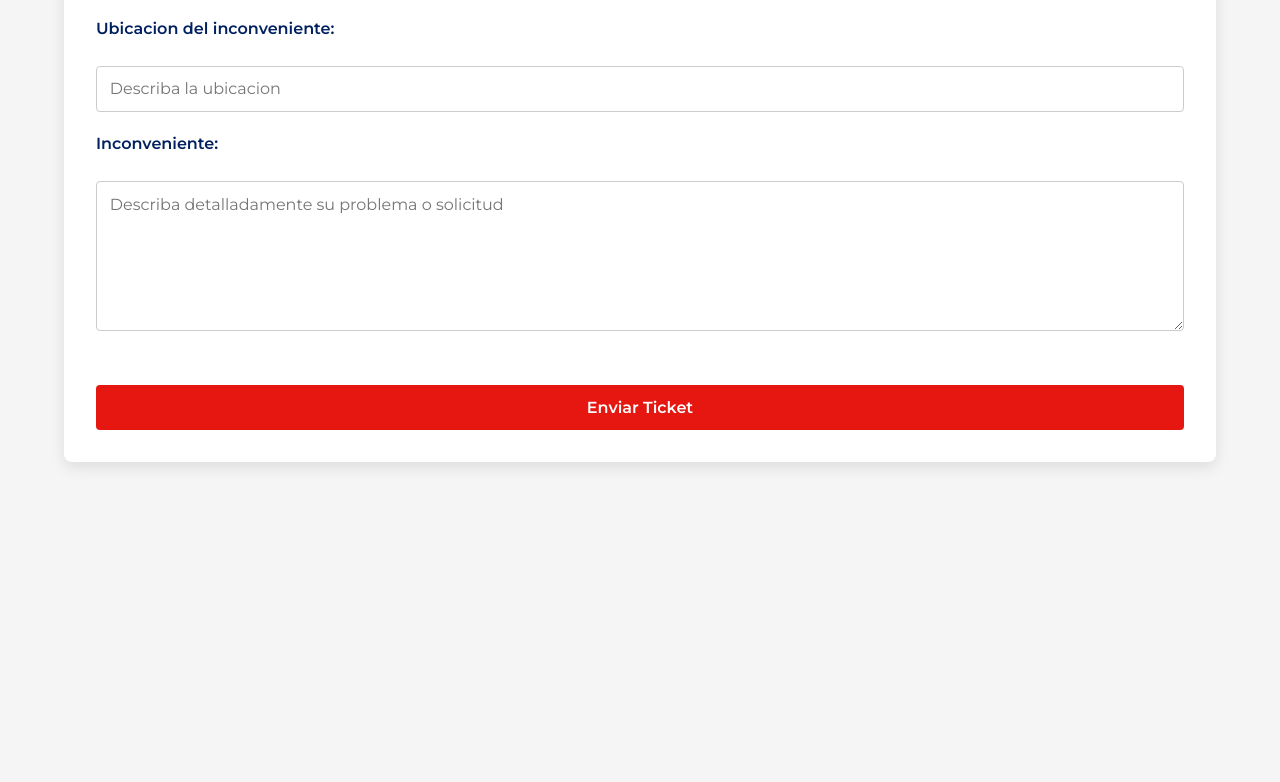
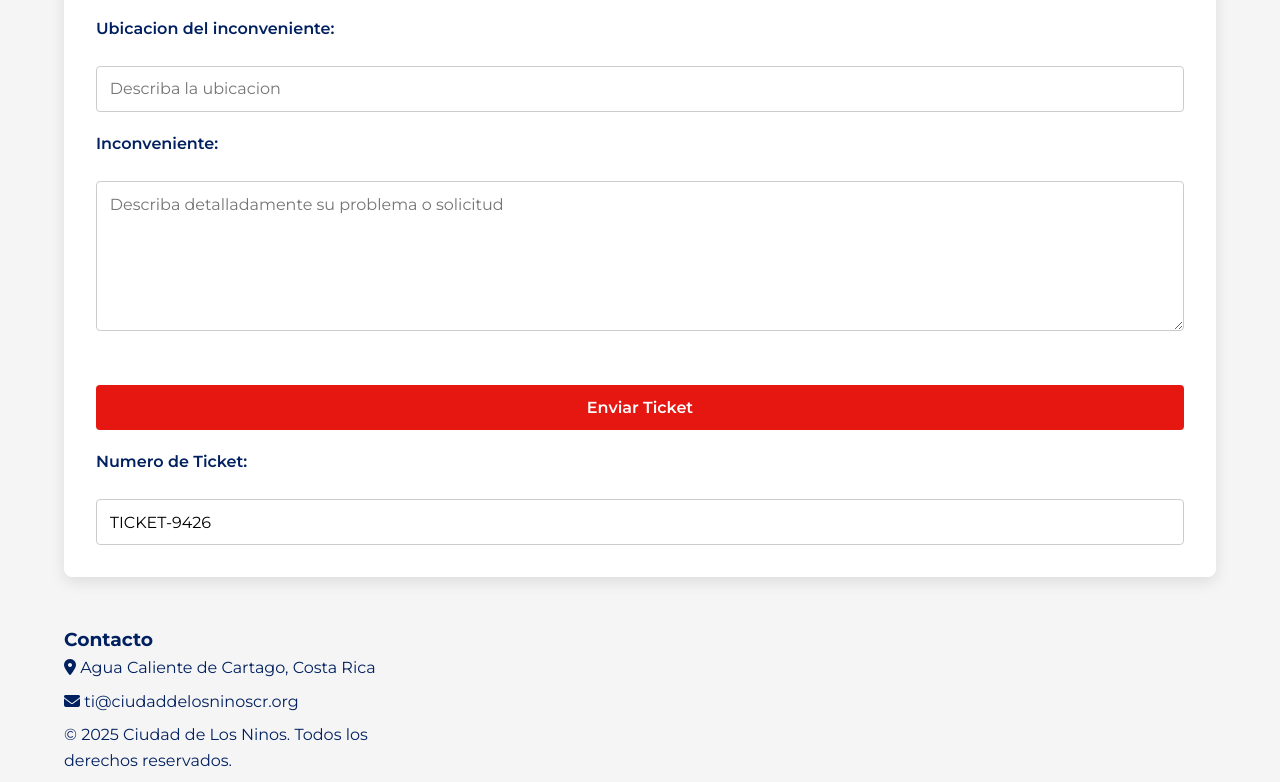
Before and after one commit to TIcdn/tickets-cdn, a plain HTML site: page index.html in a window 1280 px wide. Shown: the part 615-1397 px from the top of the page. Before the commit the page ends 1125 px from the top, so only its background shows below. Drawn offline with nearby package versions, Linux system fonts and the light colour scheme.

Commit message:
Update index.html

```diff
--- a/index.html
+++ b/index.html
@@ -5,6 +5,7 @@
     <meta name="viewport" content="width=device-width, initial-scale=1.0">
     <title>Ciudad de Los Ninos - Sistema de Tickets Internos</title>
     <link rel="icon" href="imagenes/logo.png">
+    <link rel="icon" href="https://www.ciudaddelosninoscr.org/pics/header-logo.png">
     <link href="https://fonts.googleapis.com/css2?family=Montserrat:wght@400;500;600;700;800&display=swap" rel="stylesheet">
     <link rel="stylesheet" href="https://cdnjs.cloudflare.com/ajax/libs/font-awesome/6.5.0/css/all.min.css">
     <style>
@@ -292,44 +293,82 @@
             <form method="post" id="form1">
                 <label for="nombreTxt">Nombre Completo:</label>
                 <input id="nombreTxt" name="nombre" type="text" placeholder="Escriba su nombre completo" required>
+
  <label for="AreaSelect">Area:</label>
  <select id="departamentoSelect" name="departamento" required>
     <option value="" disabled selected>Seleccione un departamento</option>
     <option value="Administracion">Administracion</option>
     <option value="ACAI">ACAI</option>
+    <option value="Colegio-Profesores">Colegio-Profesores</option>
+    <option value="Cocina">Cocina</option>
     <option value="Finca">Finca</option>
-    <option value="Colegio-Profesores">Colegio-Profesores</option>
+    <option value="Formador Humano">Formador Humano</option>
+    <option value="Frailes">Frailes</option>
     <option value="Miscelaneos">Miscelaneos</option>
-    <option value="Cocina">Cocina</option>
-     <option value="Formador Humano">Formador Humano</option>
+
+
 </select>
 
                 <label for="lugarTxt">Ubicacion del inconveniente:</label>
                 <input id="lugarTxt" name="lugar" type="text" placeholder="Describa la ubicacion" required>
+
+
+
                 <label for="mensajeTxt">Inconveniente:</label>
                 <textarea id="mensajeTxt" name="comentarios" placeholder="Describa detalladamente su problema o solicitud" required></textarea>
 
                 <p class="centrado" id="mensajeAlert"></p>
                 <input type="submit" value="Enviar Ticket" class="botones" id="btnSend">
+
+<label for="consecutivo">Numero de Ticket:</label>
+<input type="text" id="consecutivo" name="consecutivo" readonly>
+
+
             </form>
         </div>
     </div>
 
-    <!-- Scripts -->
+     <!-- Footer -->
+    <footer>
+        <div class="container footer-container">
+            <div class="footer-col">
+                <h3>Contacto</h3>
+                <p><i class="fas fa-map-marker-alt"></i> Agua Caliente de Cartago, Costa Rica</p>
+                <p><i class="fas fa-envelope"></i> ti@ciudaddelosninoscr.org</p>
+
+              <p>&copy; 2025 Ciudad de Los Ninos. Todos los derechos reservados.</p>
+
+            </div>
+            <div class="footer-col">
+            </div>
+            <div class="footer-col">
+<script>
+document.addEventListener("DOMContentLoaded", function() {
+    // Generar un ID tipo TICKET-1324 (4 dígitos aleatorios)
+    const numeroAleatorio = Math.floor(1000 + Math.random() * 9000);
+    const ticketID = "TICKET-" + numeroAleatorio;
+
+    // Asignarlo al campo del formulario
+    document.getElementById("consecutivo").value = ticketID;
+});
+</script>
+
 <script type="text/javascript" src="https://cdn.jsdelivr.net/npm/@emailjs/browser@4/dist/email.min.js"></script>
 <script src="js/form.js"></script>
-<!-- Scripts de EmailJS -->
+
 <script type="text/javascript" src="https://cdn.jsdelivr.net/npm/@emailjs/browser@4/dist/email.min.js"></script>
 <script type="text/javascript">
   (function() {
-    // Inicializa EmailJS con tu public key
+
   emailjs.init("2IIMj-dN305Vw_6cq");
+
 
 const form = document.getElementById('form1');
 const mensaje = document.getElementById("mensajeAlert");
 
+
   form.addEventListener('submit', function(event) {
-      event.preventDefault(); // evita recargar la página
+event.preventDefault();
  mensaje.textContent = "Enviando ticket...";
 
 emailjs.sendForm('service_j79fepy', 'template_a2zgzqj', form)
@@ -337,12 +376,15 @@
  console.log('SUCCESS!', response.status, response.text);
  mensaje.textContent = "¡Ticket enviado con éxito!";
 form.reset();
+
 }, function(error) {
+
   console.error('FAILED...', error);
   mensaje.textContent = "Error al enviar el ticket. Revise la consola.";
  <div class="container copyright">
-            <p>&copy; 2025 Ciudad de Los Niños. Todos los derechos reservados.</p>
-        </div>
+
+      <p>&copy; @2025 Ciudad de Los Ninos. Todos los derechos reservados.</p>
+
 
 </body>
 </html>
```
Lines whose indentation alone changed are shown as unchanged.
